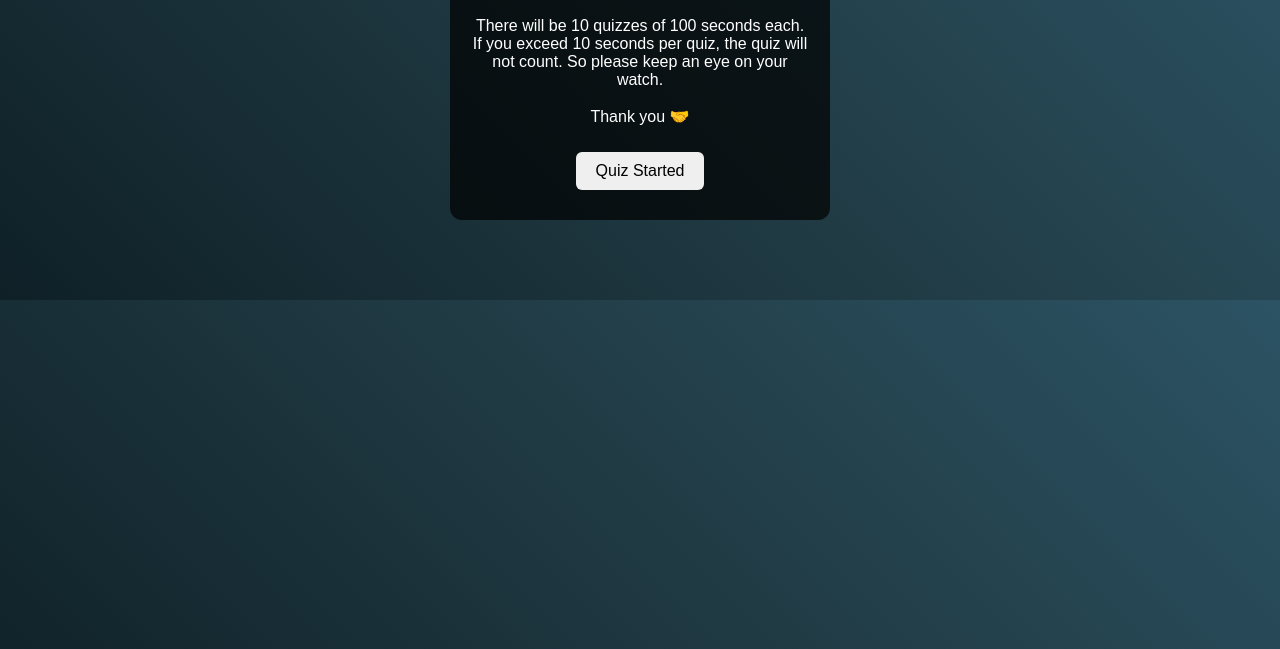
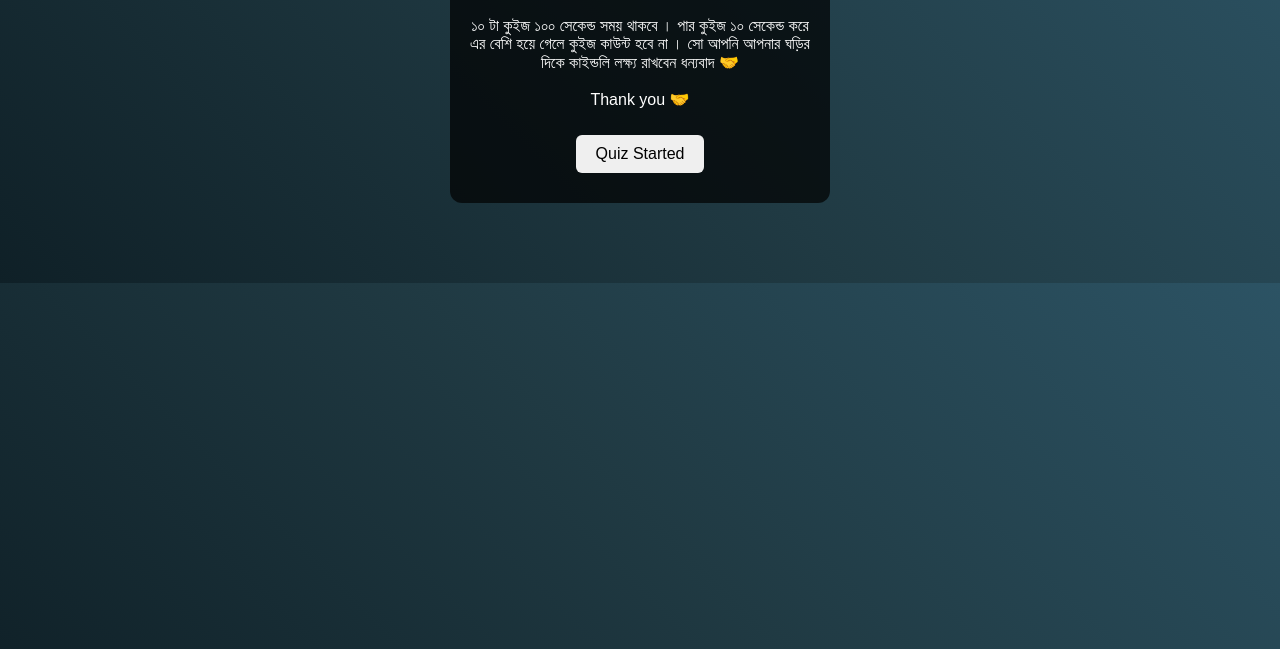
Before and after one commit to nijhum789/eid-salami, a plain HTML site: page index.html in a window 1280 px wide. Shown: the part 151-800 px from the top of the page. Drawn offline with Linux system fonts and the light colour scheme.

Commit message:
Update index.html

```diff
--- a/index.html
+++ b/index.html
@@ -50,9 +50,7 @@ display:none;
 <h2>🕌 Eid Salami Quiz</h2>
 
 <p>
-There will be 10 quizzes of 100 seconds each.
-If you exceed 10 seconds per quiz, the quiz will not count.
-So please keep an eye on your watch.
+১০ টা কুইজ ১০০ সেকেন্ড সময় থাকবে । পার কুইজ ১০ সেকেন্ড করে এর বেশি হয়ে গেলে কুইজ কাউন্ট হবে না । সো আপনি আপনার ঘড়ির দিকে কাইন্ডলি লক্ষ্য রাখবেন ধন্যবাদ 🤝
 <br><br>
 Thank you 🤝
 </p>
```
